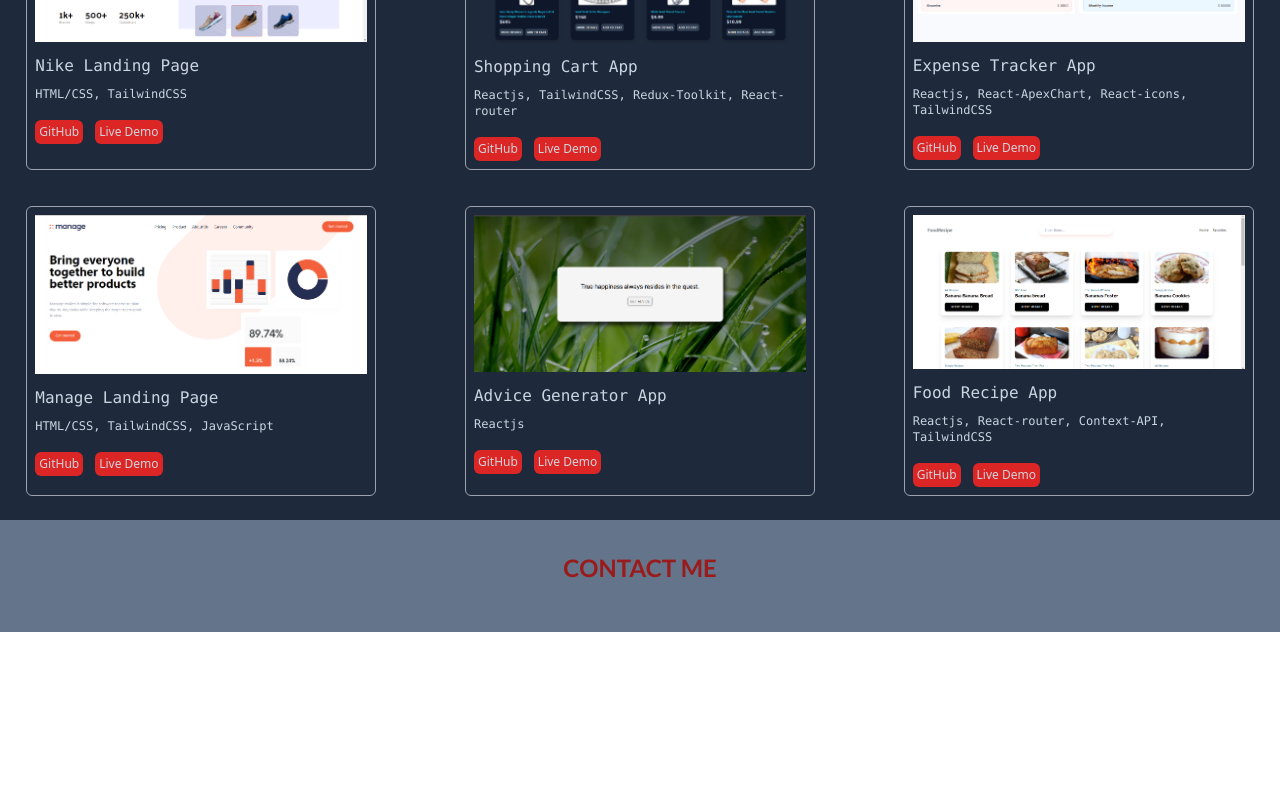
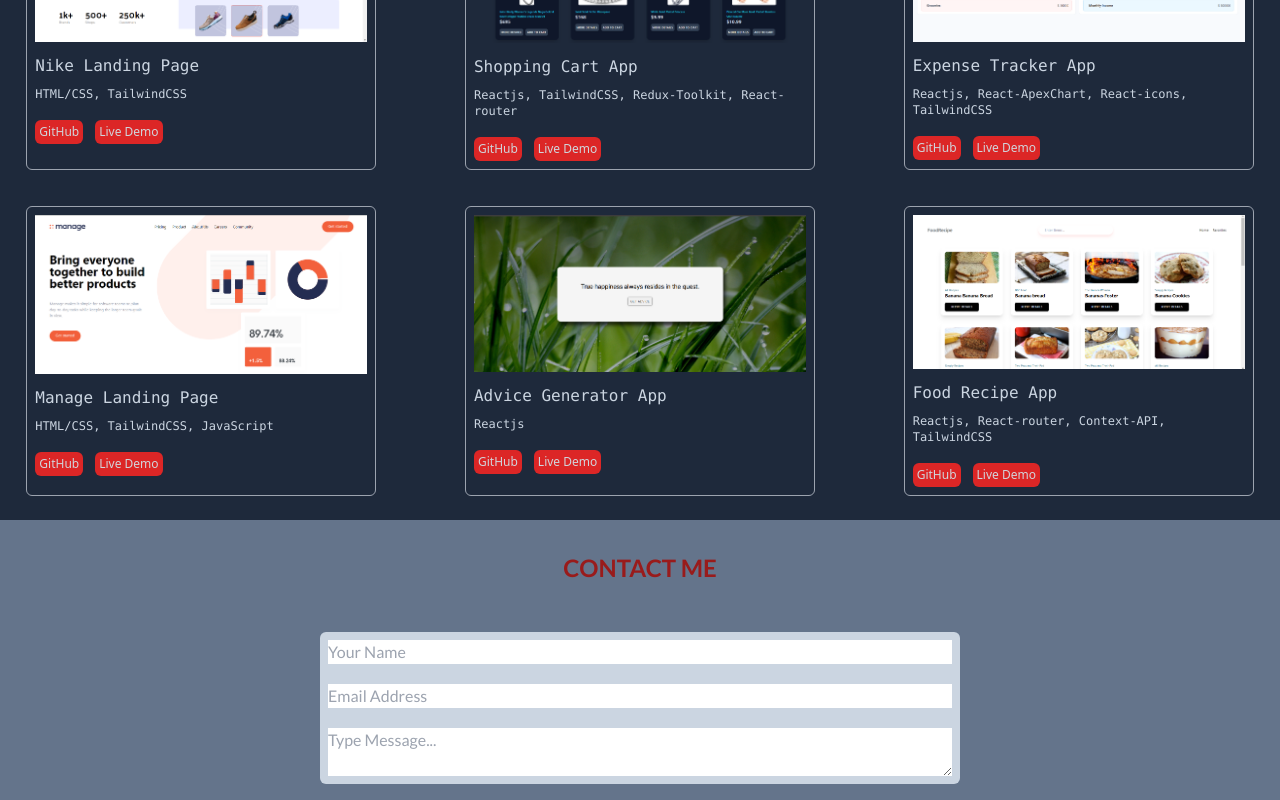
Before and after one commit to Udeme98/My-Portfolio-Website, a React (Vite) app: page / in a window 1280 px wide. Shown: the part 1012-1812 px from the top of the page. Before the commit the page ends 1644 px from the top, so only its background shows below. Built offline with nearby package versions, Linux system fonts and the light colour scheme.

Commit message:
contact section - contact form

```diff
--- a/src/sections/Contact.tsx
+++ b/src/sections/Contact.tsx
@@ -3,9 +3,26 @@ const Contact = () => {
     <>
       <section id="contacts" className="bg-slate-500 font-lato">
         <div className="container mx-auto text-center py-8">
-          <h2 className="text-xl md:text-2xl uppercase text-red-800 font-semibold mb-4 inline-block">
+          <h2 className="text-xl md:text-2xl uppercase text-red-800 font-semibold inline-block">
             Contact Me
           </h2>
+        </div>
+        <div className="container mx-auto text-center py-4 flex justify-center">
+          <form className="bg-slate-300 px-2 py-2 rounded-md flex flex-col gap-5 w-[50%]">
+            <input type="text" name="name" id="" placeholder="Your Name" />
+            <input
+              type="email"
+              name="email"
+              id=""
+              placeholder="Email Address"
+              className=""
+            />
+            <textarea
+              name="messsage"
+              id=""
+              placeholder="Type Message..."
+            ></textarea>
+          </form>
         </div>
       </section>
     </>
```
